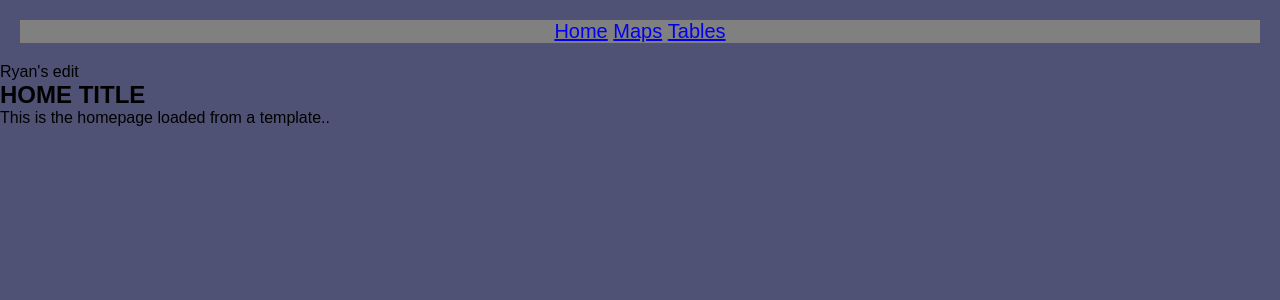
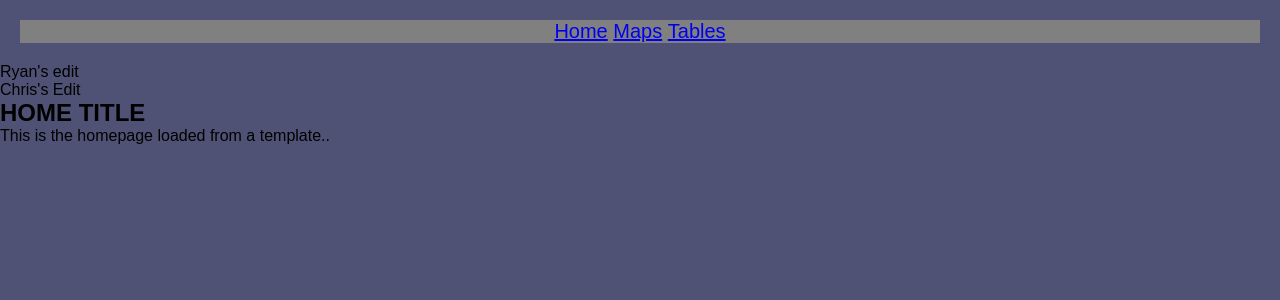
Before and after one commit to Christopher-Melendez/covid_project, a Django app: page / in a window 1280 px wide. Shown: the part 78-378 px from the top of the page. Run offline with Django 3.2, Linux system fonts and the light colour scheme.

Commit message:
Update Chris

```diff
--- a/src/pages/templates/base.html
+++ b/src/pages/templates/base.html
@@ -20,6 +20,9 @@
 <p>
     Ryan's edit
 </p>
+<p>
+    Chris's Edit
+</p>
 <body>
     {% block body-content %}
 
```
